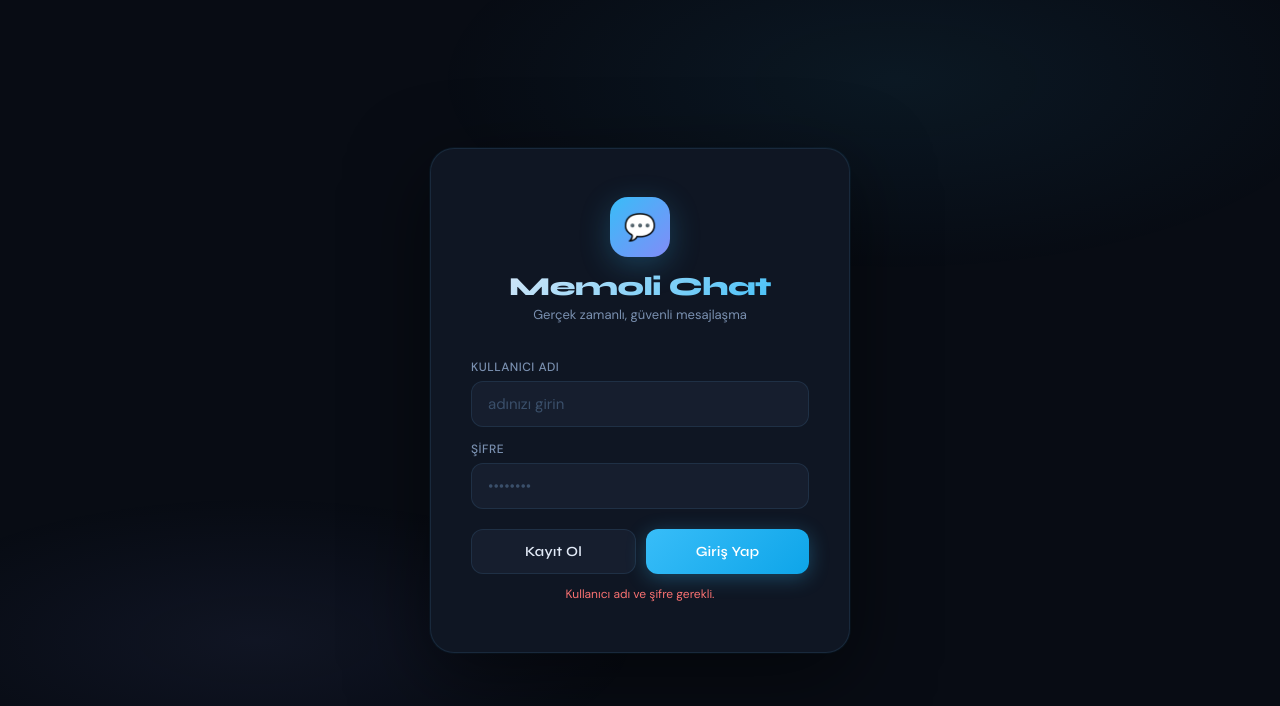
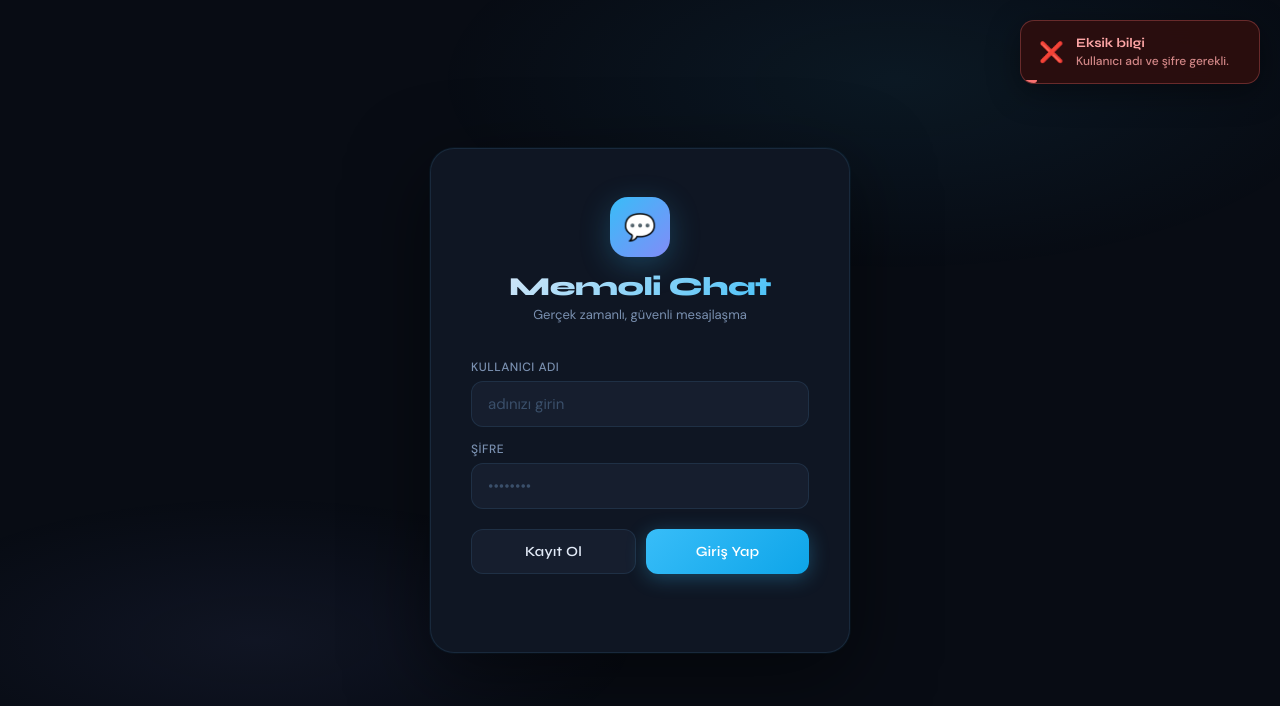
Before and after one commit to itsmemoli12/memolichat, a plain HTML site: page index.html in a window 1280 px wide. Both pictures are taken after a click on the button "Kayıt Ol". Drawn offline with Linux system fonts and the light colour scheme.

Commit message:
Update index.html

```diff
--- a/index.html
+++ b/index.html
@@ -327,6 +327,75 @@
   .btn-send:hover { transform: scale(1.06); box-shadow: 0 6px 22px rgba(56,189,248,0.45); }
   .btn-send:active { transform: scale(0.94); }
 
+  /* ─── TOAST NOTIFICATION ─── */
+  #toastContainer {
+    position: fixed;
+    top: 20px; right: 20px;
+    z-index: 9999;
+    display: flex; flex-direction: column; gap: 10px;
+    pointer-events: none;
+  }
+  .toast {
+    display: flex; align-items: center; gap: 12px;
+    padding: 14px 18px;
+    border-radius: 14px;
+    font-size: 14px; font-weight: 500;
+    min-width: 240px; max-width: 320px;
+    box-shadow: 0 8px 32px rgba(0,0,0,0.4);
+    backdrop-filter: blur(12px);
+    border: 1px solid rgba(255,255,255,0.08);
+    pointer-events: auto;
+    animation: toastIn 0.4s cubic-bezier(.16,1,.3,1) forwards;
+  }
+  .toast.hide {
+    animation: toastOut 0.35s cubic-bezier(.4,0,1,1) forwards;
+  }
+  .toast-success {
+    background: rgba(16, 42, 30, 0.92);
+    border-color: rgba(34,197,94,0.3);
+    color: #86efac;
+  }
+  .toast-info {
+    background: rgba(10, 30, 55, 0.92);
+    border-color: rgba(56,189,248,0.3);
+    color: #bae6fd;
+  }
+  .toast-error {
+    background: rgba(45, 14, 14, 0.92);
+    border-color: rgba(248,113,113,0.3);
+    color: #fca5a5;
+  }
+  .toast-icon { font-size: 20px; flex-shrink: 0; }
+  .toast-body { display: flex; flex-direction: column; gap: 2px; }
+  .toast-title { font-family: 'Syne', sans-serif; font-weight: 700; font-size: 13px; }
+  .toast-desc { font-size: 12px; opacity: 0.8; }
+  .toast-progress {
+    position: absolute; bottom: 0; left: 0;
+    height: 3px; border-radius: 0 0 14px 14px;
+    animation: toastProg 3s linear forwards;
+  }
+  .toast-success .toast-progress { background: #22c55e; }
+  .toast-info    .toast-progress { background: var(--accent); }
+  .toast-error   .toast-progress { background: var(--danger); }
+
+  @keyframes toastIn {
+    from { opacity: 0; transform: translateX(40px) scale(0.95); }
+    to   { opacity: 1; transform: translateX(0)    scale(1); }
+  }
+  @keyframes toastOut {
+    from { opacity: 1; transform: translateX(0)    scale(1); }
+    to   { opacity: 0; transform: translateX(40px) scale(0.95); }
+  }
+  @keyframes toastProg {
+    from { width: 100%; }
+    to   { width: 0%; }
+  }
+
+  @media (max-width: 600px) {
+    #toastContainer { top: 12px; right: 12px; left: 12px; }
+    .toast { min-width: unset; max-width: 100%; }
+  }
+
   /* ════════════════════════════════
      MOBILE RESPONSIVE
   ════════════════════════════════ */
@@ -343,6 +412,7 @@
 </style>
 </head>
 <body>
+<div id="toastContainer"></div>
 <div id="app">
 
   <!-- ══ LOGIN ══ -->
@@ -429,6 +499,26 @@ const auth = getAuth(app);
 const db   = getDatabase(app);
 let currentUser = "";
 
+function showToast(type, title, desc = "") {
+  const container = document.getElementById("toastContainer");
+  const icons = { success: "✅", info: "💬", error: "❌" };
+  const toast = document.createElement("div");
+  toast.className = `toast toast-${type}`;
+  toast.style.position = "relative"; toast.style.overflow = "hidden";
+  toast.innerHTML = `
+    <div class="toast-icon">${icons[type] || "ℹ️"}</div>
+    <div class="toast-body">
+      <div class="toast-title">${title}</div>
+      ${desc ? `<div class="toast-desc">${desc}</div>` : ""}
+    </div>
+    <div class="toast-progress"></div>`;
+  container.appendChild(toast);
+  setTimeout(() => {
+    toast.classList.add("hide");
+    toast.addEventListener("animationend", () => toast.remove(), { once: true });
+  }, 3000);
+}
+
 function showError(msg) {
   document.getElementById("errMsg").textContent = msg;
 }
@@ -451,12 +541,13 @@ async function register() {
   const name  = document.getElementById("user").value.trim();
   const email = name + "@chat.local";
   const pass  = document.getElementById("pass").value;
-  if (!name || !pass) return showError("Kullanıcı adı ve şifre gerekli.");
+  if (!name || !pass) { showToast("error", "Eksik bilgi", "Kullanıcı adı ve şifre gerekli."); return; }
   try {
     await createUserWithEmailAndPassword(auth, email, pass);
-    showError("✅ Kayıt başarılı! Giriş yapabilirsiniz.");
+    showToast("success", "Kayıt başarılı! 🎉", `Hoş geldin, ${name}! Artık giriş yapabilirsin.`);
   } catch(e) {
-    showError(e.code === "auth/email-already-in-use" ? "Bu kullanıcı adı alınmış." : e.message);
+    const msg = e.code === "auth/email-already-in-use" ? "Bu kullanıcı adı zaten alınmış." : e.message;
+    showToast("error", "Kayıt başarısız", msg);
   }
 }
 
@@ -465,14 +556,15 @@ async function login() {
   const name  = document.getElementById("user").value.trim();
   const email = name + "@chat.local";
   const pass  = document.getElementById("pass").value;
-  if (!name || !pass) return showError("Kullanıcı adı ve şifre gerekli.");
+  if (!name || !pass) { showToast("error", "Eksik bilgi", "Kullanıcı adı ve şifre gerekli."); return; }
   try {
     await signInWithEmailAndPassword(auth, email, pass);
     setUserUI(name);
     await set(ref(db, "users/" + name), { online: true });
+    showToast("info", `Hoş geldin, ${name}! 👋`, "Başarıyla giriş yapıldı.");
     enterChat();
   } catch(e) {
-    showError("Kullanıcı adı veya şifre hatalı.");
+    showToast("error", "Giriş başarısız", "Kullanıcı adı veya şifre hatalı.");
   }
 }
 
```
